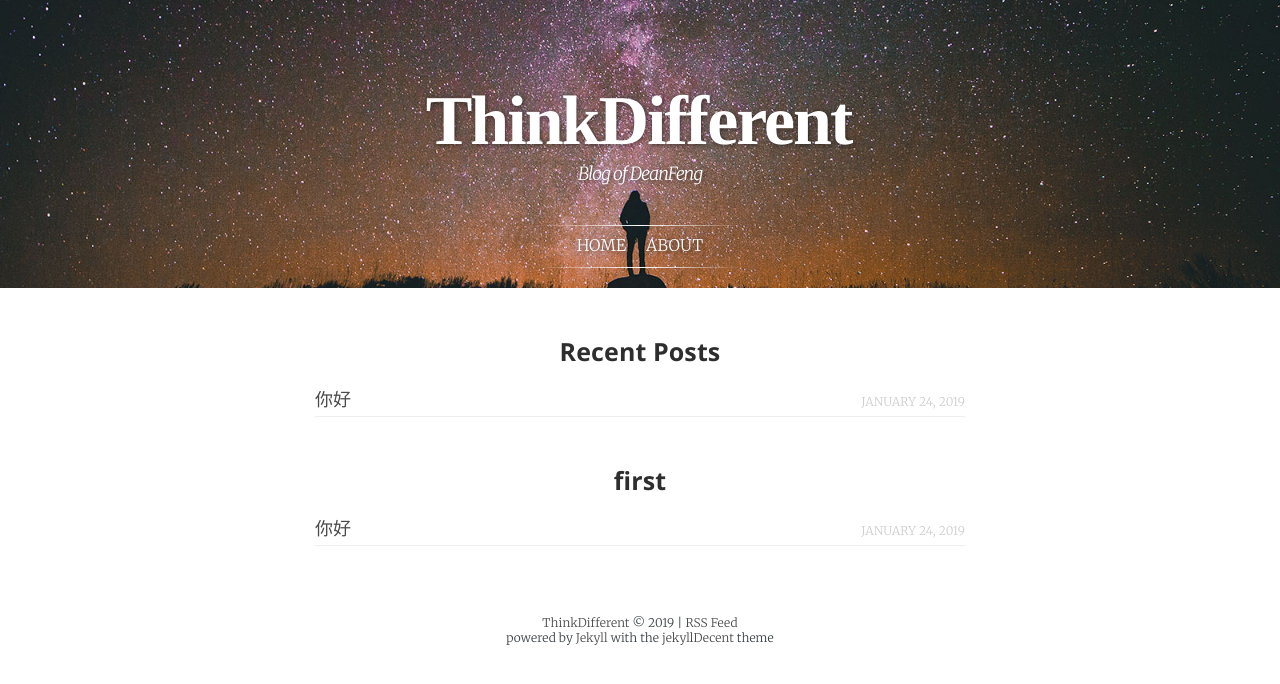
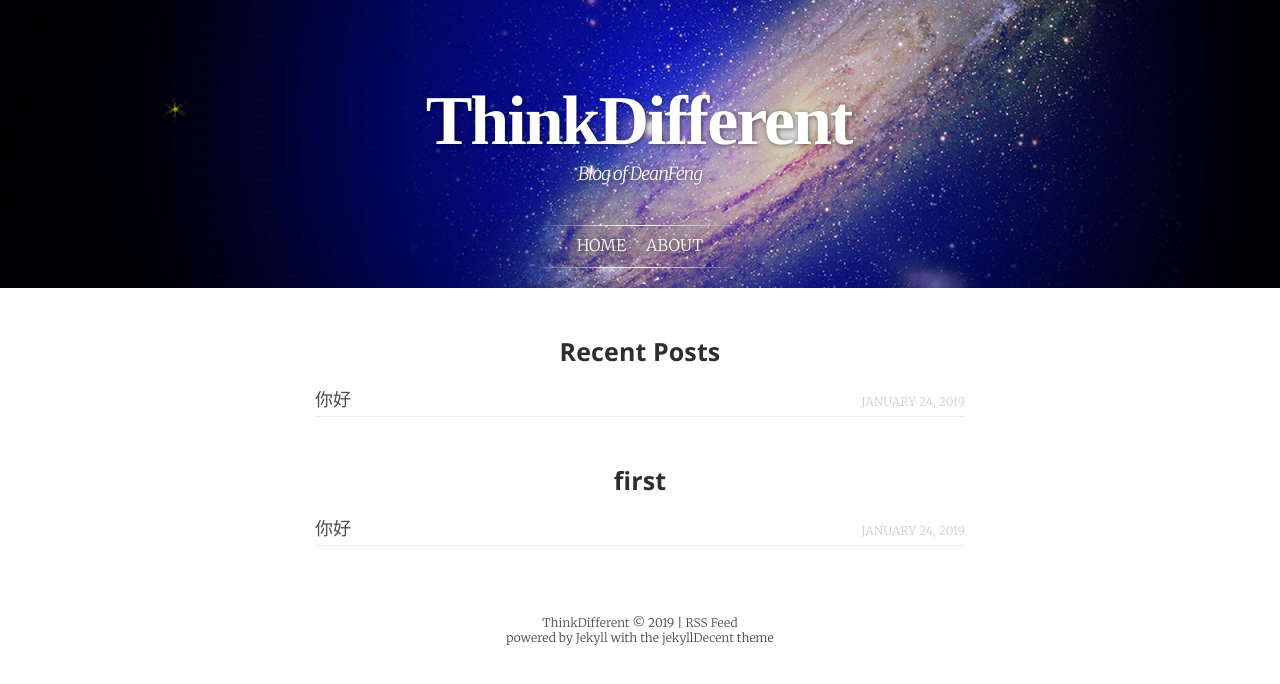
Before and after one commit to fengguangle/blog, a Jekyll site: the page built from index.html, in a window 1280 px wide. Shown: the top 684 px of the page. Built offline with Jekyll 4.4.1, drawn with Linux system fonts in a browser that asks for light colours; some web fonts are replaced.

Commit message:
update cover image

```diff
--- a/_config.yml
+++ b/_config.yml
@@ -15,7 +15,7 @@ language:         "en" # default language of the blog. Language codes: http://ww
 baseurl:          "/blog" # the subpath of your site, e.g. /blog
 url:              "" # the base hostname & protocol for your site. Have a look at robots.txt as well!
 permalink:        /blog/:categories/:title
-cover:            /assets/Space-Fullbleed-L.jpg
+cover:            /assets/galaxy-1.jpg
 disqus_shortname: "blog"
 
 # Build settings
```
Also changed, not shown: assets/galaxy-1.jpg (added).
